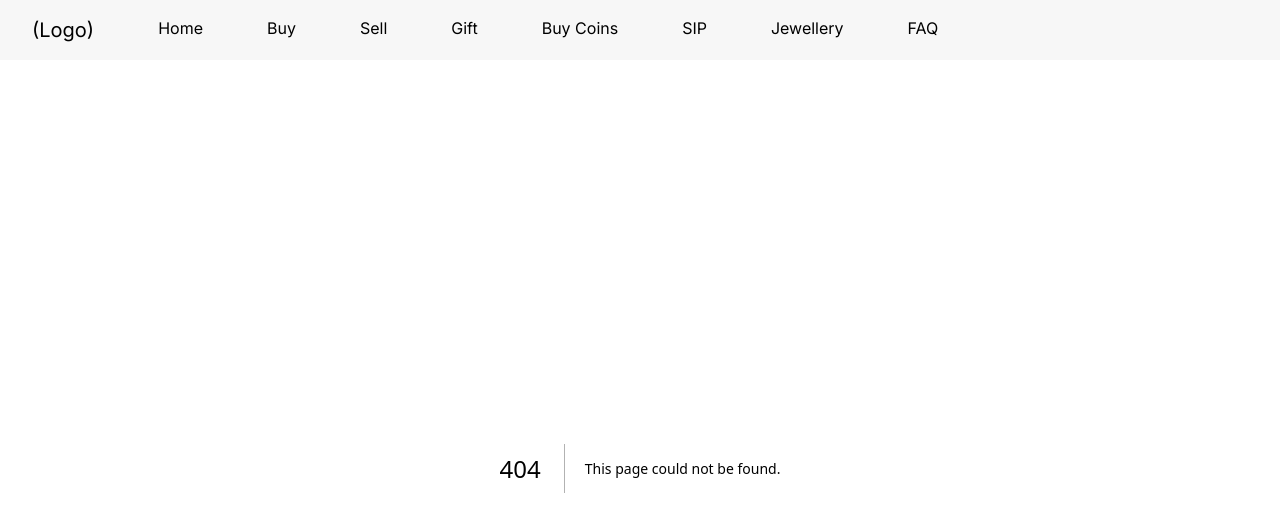
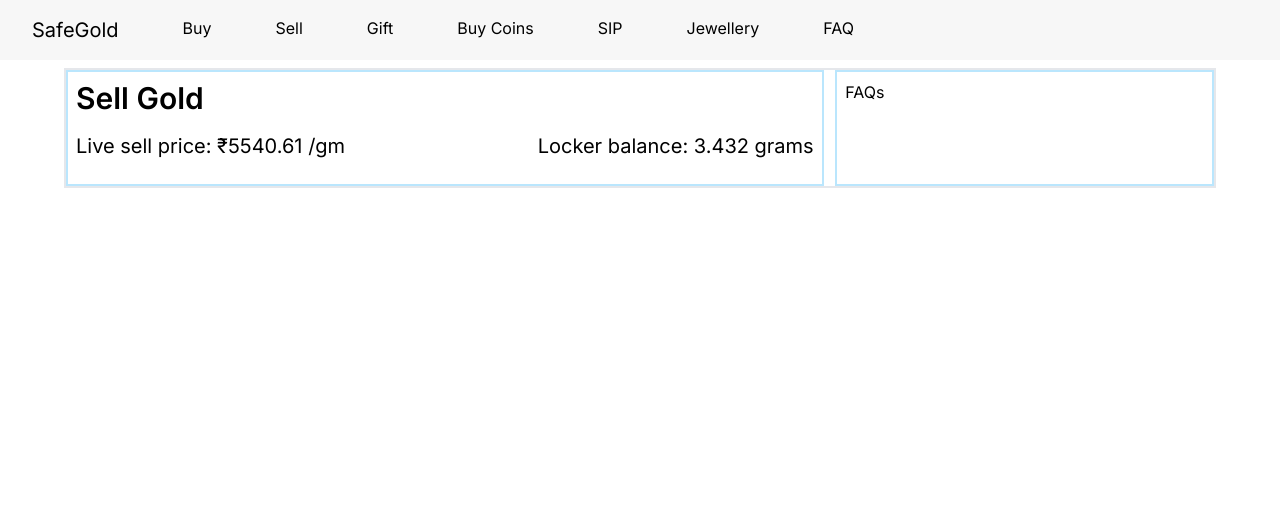
Before and after one commit to karannagpal/safegold-explorations, a Next.js app: page /sell-gold in a window 1280 px wide. Before the commit this address had no page. Shown: the top 532 px of the page. Built offline with nearby package versions, Linux system fonts and the light colour scheme.

Commit message:
added links for app

```diff
--- a/app/globals.css
+++ b/app/globals.css
@@ -6,6 +6,9 @@
   }
   h2 {
     @apply text-xl mb-2;
+  }
+  .btn {
+    @apply bg-blue-600 text-white font-bold py-2 px-4 rounded;
   }
 }
 
--- a/app/page.tsx
+++ b/app/page.tsx
@@ -4,10 +4,9 @@
 import { useEffect, useState } from "react";
 
 import { useTheme } from "next-themes";
-
+import Link from "next/link";
 
 export default function Home() {
-
   const [mounted, setMounted] = useState(false);
 
   const { resolvedTheme, setTheme } = useTheme();
@@ -37,9 +36,19 @@
             fugit consectetur tempora iusto voluptatem tempore mollitia labore
             voluptatibus, unde repellat sunt.
           </p>
+          <Link href="/buy-gold" className="text-blue-700 dark:text-blue-400">
+            Buy some gold
+          </Link>
         </div>
         <p>Currently selecte theme: {mounted && resolvedTheme}</p>
-        <button onClick={() => {setTheme(resolvedTheme === "dark" ? "light" : "dark")}}>Change theme</button>
+        <button
+          className="btn"
+          onClick={() => {
+            setTheme(resolvedTheme === "dark" ? "light" : "dark");
+          }}
+        >
+          Change theme
+        </button>
       </main>
     </>
   );
--- /dev/null
+++ b/app/sell-gold/page.tsx
@@ -0,0 +1,21 @@
+import React from "react";
+
+function page() {
+  const lockerBalance = 3.432;
+  const liveGoldRate = 5540.61;
+
+  return (
+    <div className="flex justify-between mx-auto max-w-6xl border-grey-400 border-2">
+      <div className="w-[66%] max-w-4xl border-2 border-sky-200 p-2">
+        <h1>Sell Gold</h1>
+        <div className="flex justify-between my-2">
+          <h2>Live sell price: ₹{liveGoldRate} /gm</h2>
+          <h2>Locker balance: {lockerBalance} grams</h2>
+        </div>
+      </div>
+      <div className="w-[33%] max-w-2xl border-2 border-sky-200 p-2">FAQs</div>
+    </div>
+  );
+}
+
+export default page;
--- a/components/Navbar/index.tsx
+++ b/components/Navbar/index.tsx
@@ -1,10 +1,10 @@
+import Link from "next/link";
 import React from "react";
 
 function Navbar() {
   const pagesList = [
-    { title: "Home", link: "/" },
-    { title: "Buy", link: "/" },
-    { title: "Sell", link: "/" },
+    { title: "Buy", link: "/buy-gold" },
+    { title: "Sell", link: "/sell-gold" },
     { title: "Gift", link: "/" },
     { title: "Buy Coins", link: "/" },
     { title: "SIP", link: "/" },
@@ -15,12 +15,14 @@
   const settings = ["My Profile", "Transactions", "Logout"];
   return (
     <div className="flex bg-[#f7f7f7] dark:bg-[#1b383d] mb-2">
-      <h2 className="m-4 px-4">(Logo)</h2>
+      <Link href="/">
+        <h2 className="m-4 px-4">SafeGold</h2>
+      </Link>
       {pagesList.map((pageLink) => {
         return (
-          <h4 className="m-4 px-4" key={pageLink.title}>
+          <Link className="m-4 px-4" key={pageLink.title} href={pageLink.link}>
             {pageLink.title}
-          </h4>
+          </Link>
         );
       })}
     </div>
--- a/package.json
+++ b/package.json
@@ -7,8 +7,7 @@
     "build": "next build",
     "start": "next start",
     "lint": "next lint",
-    "static": "next build && next export",
-    "export": "next export"
+    "static": "next build && next export"
   },
   "dependencies": {
     "@capacitor/android": "^5.0.5",
```
Also changed, not shown: 1 other file (tests, documents, lock files or other folders).
